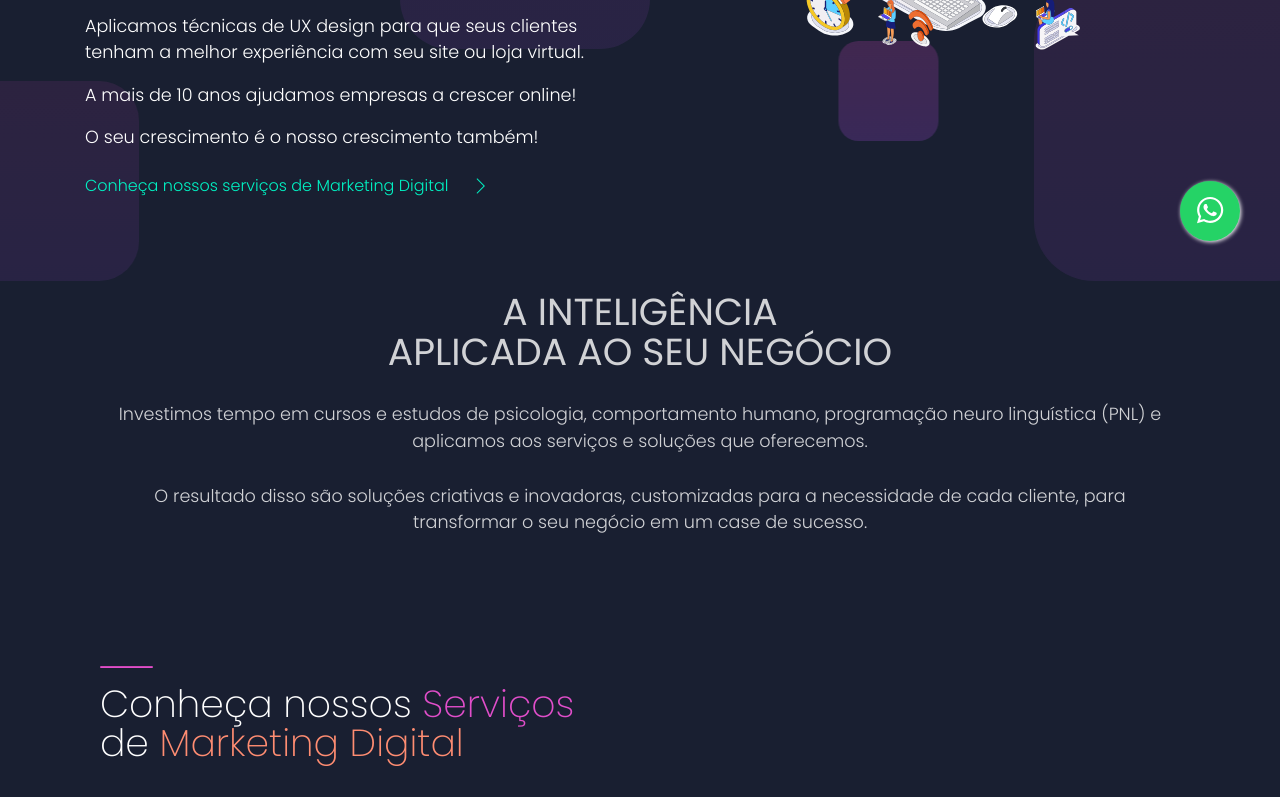
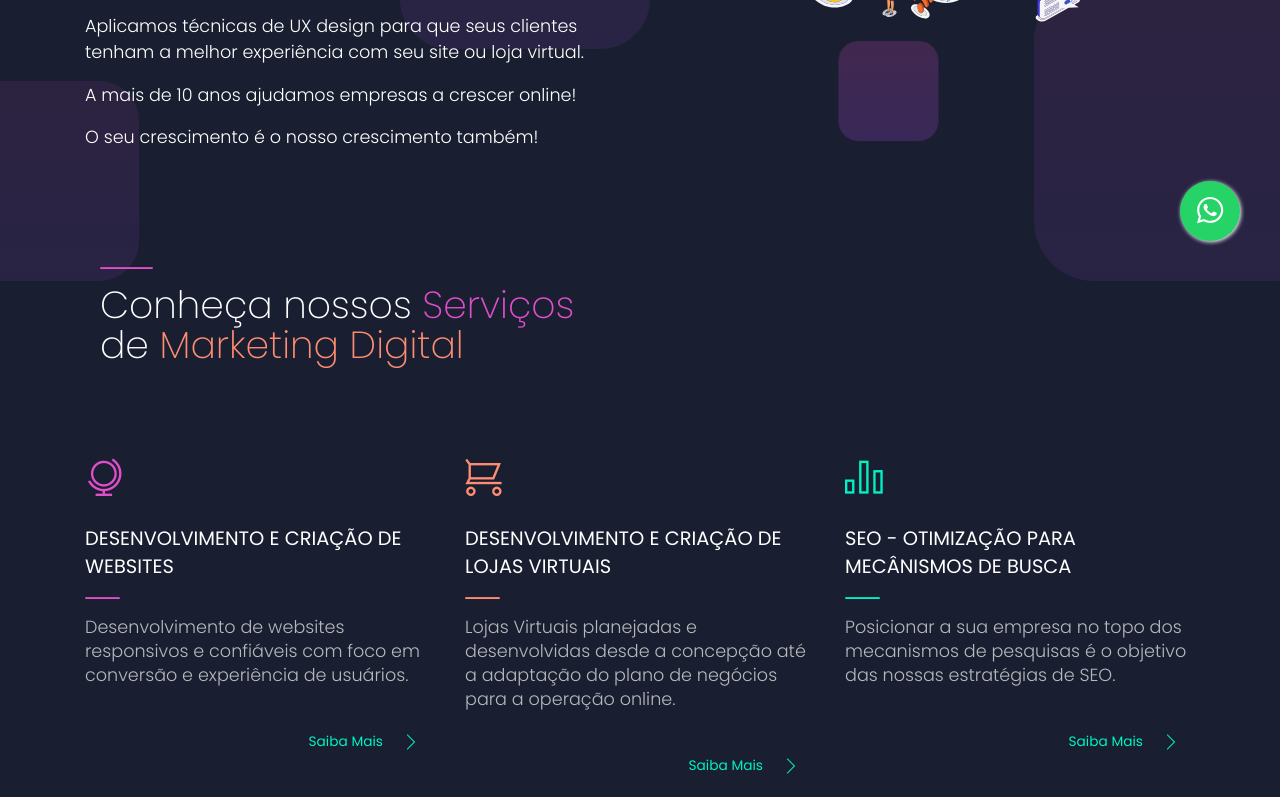
Before and after one commit to kemp777/v12brasil, an Angular app: page / in a window 1280 px wide. Shown: the part 519-1316 px from the top of the page. Built offline with nearby package versions, Linux system fonts and the light colour scheme.

Commit message:
V12 - removendo textos

```diff
--- a/src/app/pages/index/index.component.html
+++ b/src/app/pages/index/index.component.html
@@ -28,46 +28,10 @@
             <p class="text-white font-size-md mb-3">
               O seu crescimento é o nosso crescimento também!
             </p>
-            <div class="btn-wrapper mb-3">
-              <a [routerLink]="['/servicos']"
-                 aria-label="para saber como aumentar sua presença e engajamento online clique aqui..."
-                 class="text-success d-inline mr-1">Conheça nossos serviços de Marketing Digital
-              </a>
-              <a [routerLink]="['/servicos']" aria-hidden="true"
-                 class="btn btn-success btn-link btn-sm" placement="bottom" tooltip="Saiba mais...">
-                <i aria-hidden="true" class="v12-icons icon-minimal-right"> </i>
-              </a>
-            </div>
           </div>
           <div class="mx-auto col-lg-4 col-md-5 align-self-center">
             <img alt="V12 - Agência de Marketing Digital & SEO" class="img-fluid"
                  src="assets/img/search-engine-optimization-vector.svg"/>
-          </div>
-        </div>
-      </div>
-    </section>
-    <section class="section">
-      <div class="container">
-        <div class="row row-grid justify-content-between">
-          <div class="col-md-12 text-center">
-            <div class="pl-md-4 col-md-12 pr-md-4">
-              <h1>
-                A INTELIGÊNCIA <br/>
-                APLICADA AO SEU NEGÓCIO
-              </h1>
-              <p>
-                Investimos tempo em cursos e estudos de psicologia, comportamento humano,
-                programação neuro linguística (PNL) e aplicamos aos serviços e soluções que
-                oferecemos.
-              </p>
-              <br/>
-
-              <p>
-                O resultado disso são soluções criativas e inovadoras, customizadas para a
-                necessidade de cada cliente, para transformar o seu negócio em um case de sucesso.
-              </p>
-              <br/>
-            </div>
           </div>
         </div>
       </div>
```
